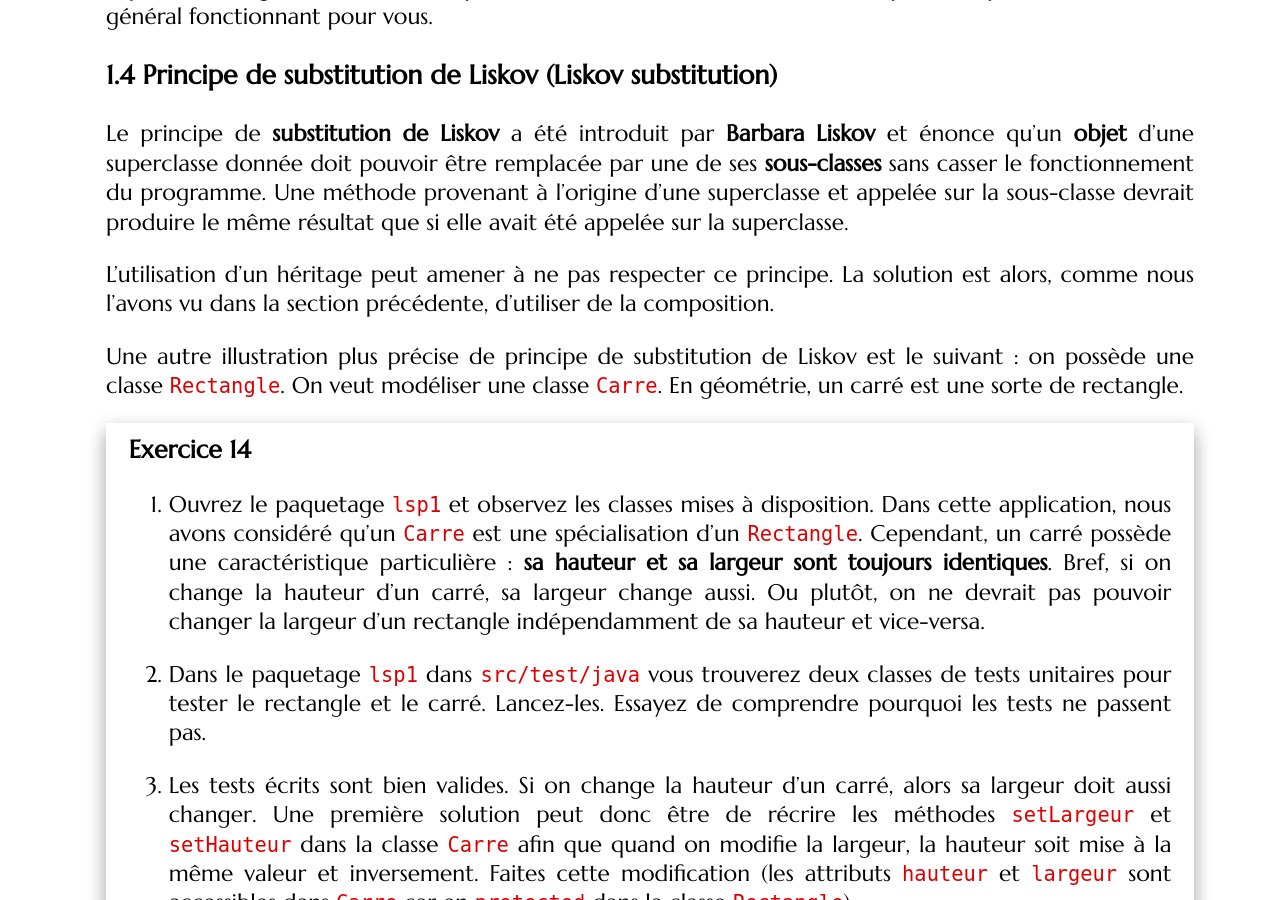
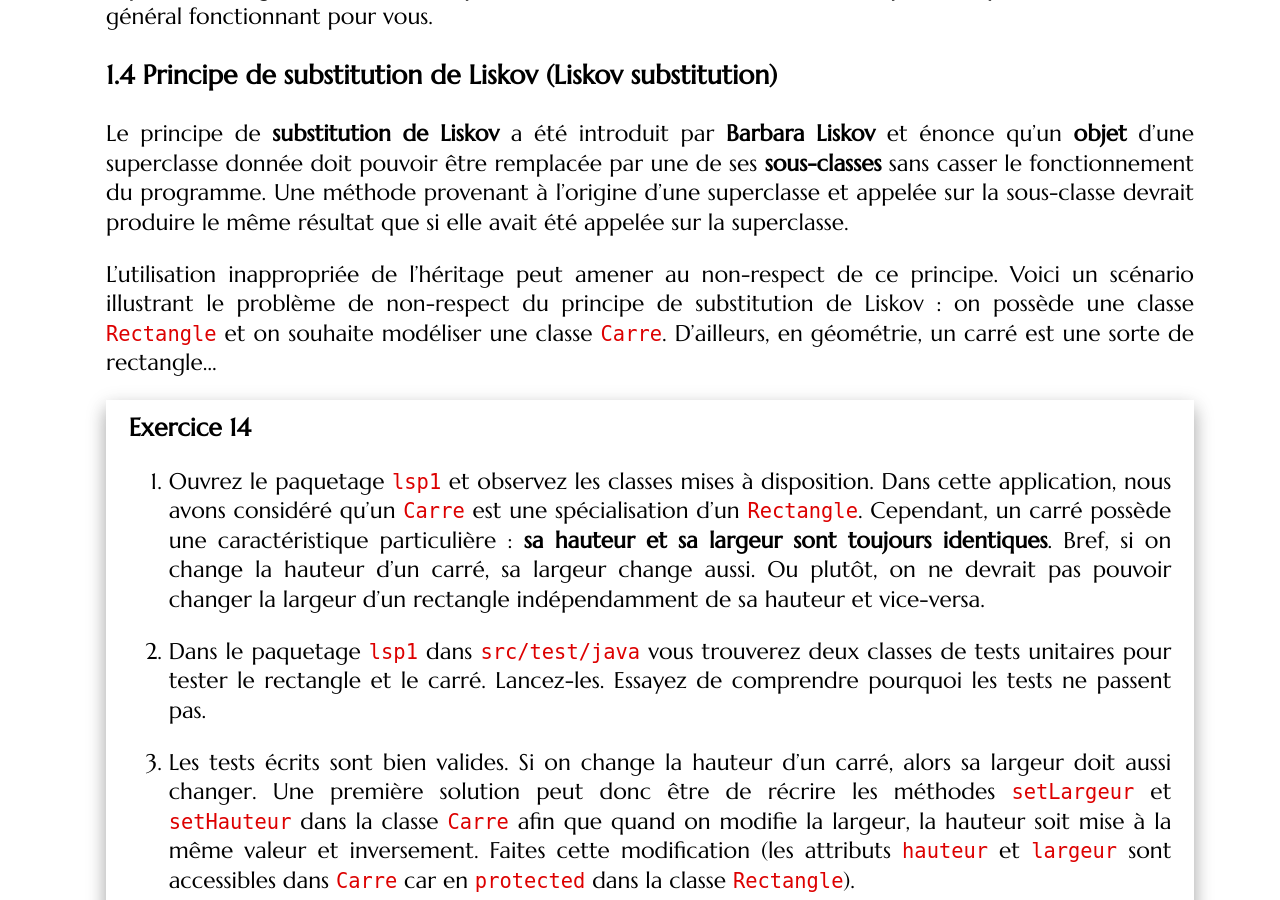
Before and after one commit to mgasquet/R304-QualiteDeveloppement, a Jekyll site: the page built from tutorials/tutorial3.md, in a window 1280 px wide and 900 px high, scrolled down 29056 px. Built offline with Jekyll 4.4.1, drawn with Linux system fonts in a browser that asks for light colours; some web fonts are replaced.

Commit message:
précisions liskov

```diff
--- a/tutorials/tutorial3.md
+++ b/tutorials/tutorial3.md
@@ -805,9 +805,8 @@ En fait, ce modèle est réutilisable et adaptable à d'autres situations (nous
 
 Le principe de **substitution de Liskov** a été introduit par **Barbara Liskov** et énonce qu'un **objet** d'une superclasse donnée doit pouvoir être remplacée par une de ses **sous-classes** sans casser le fonctionnement du programme. Une méthode provenant à l'origine d'une superclasse et appelée sur la sous-classe devrait produire le même résultat que si elle avait été appelée sur la superclasse.
 
-L'utilisation d'un héritage peut amener à ne pas respecter ce principe. La solution est alors, comme nous l'avons vu dans la section précédente, d'utiliser de la composition.
-
-Une autre illustration plus précise de principe de substitution de Liskov est le suivant : on possède une classe `Rectangle`. On veut modéliser une classe `Carre`. En géométrie, un carré est une sorte de rectangle.
+L'utilisation inappropriée de l'héritage peut amener au non-respect de ce principe.
+Voici un scénario illustrant le problème de non-respect du principe de substitution de Liskov : on possède une classe `Rectangle` et on souhaite modéliser une classe `Carre`. D'ailleurs, en géométrie, un carré est une sorte de rectangle...
 
 <div class="exercise">
 
```
